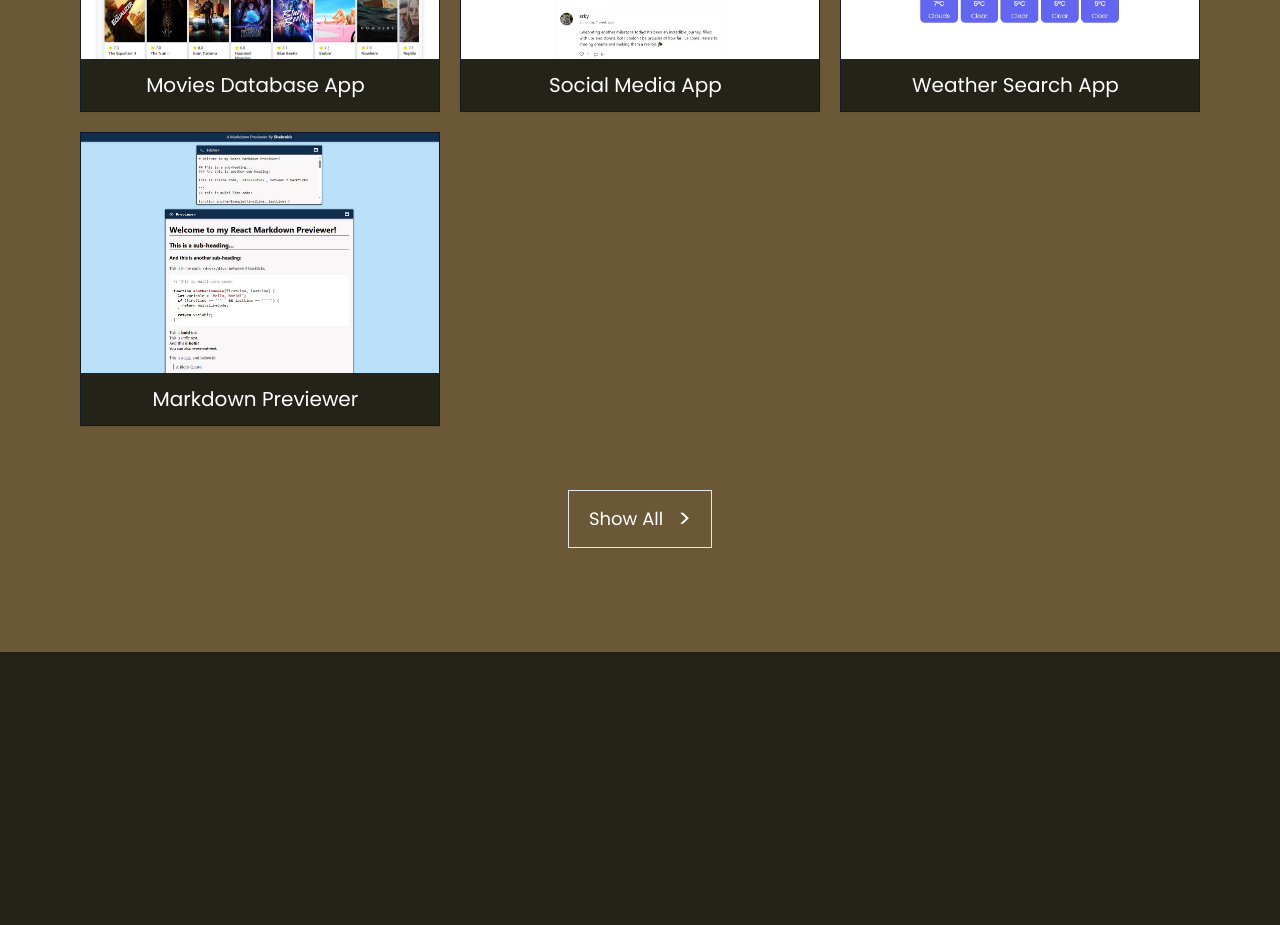
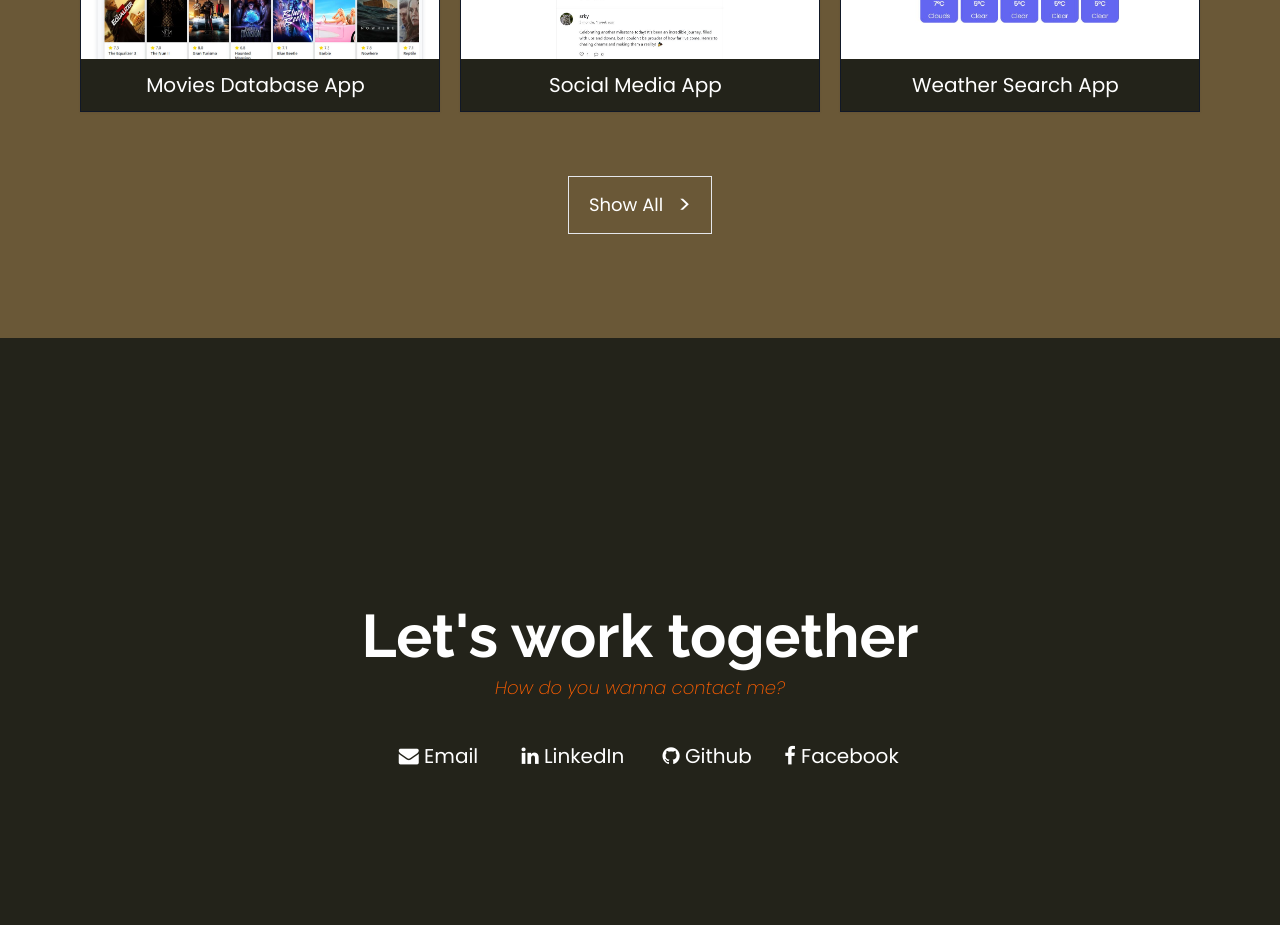
Before and after one commit to srky420/react-portfolio, a React (Create React App) app: page / in a window 1280 px wide. Shown: the part 1500-2425 px from the top of the page. Built offline with nearby package versions, Linux system fonts and the light colour scheme.

Commit message:
Add new project

```diff
--- a/src/data/projects-list.js
+++ b/src/data/projects-list.js
@@ -35,10 +35,4 @@ export const projects = [
         title: 'Weather Search App',
         tags: 'React, Redux, OpenWeatherAPI'
     },
-    {
-        link: 'https://fcc-markdown-previewer-srky.netlify.app/',
-        src: './img/markdown-previewer-project.JPG',
-        title: 'Markdown Previewer',
-        tags: 'React, Marked'
-    }
 ]
```
